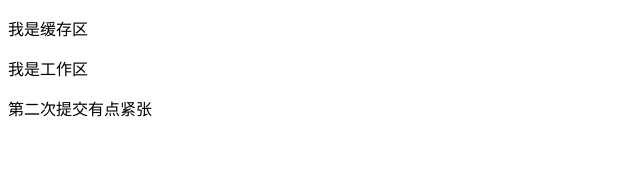
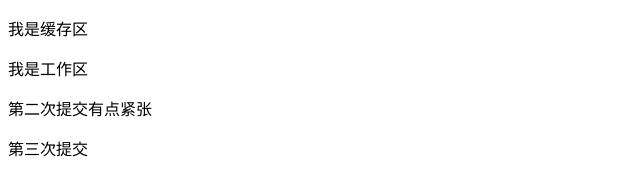
Before and after one commit to WanGrK1/NJ-HTML5-2008, a plain HTML site: page index.html in a window 1280 px wide. Shown: the whole page, without its empty margins (0-640 px from the left). Drawn offline with Linux system fonts and the light colour scheme.

Commit message:
第三次提交了

```diff
--- /dev/null
+++ b/index.css
@@ -0,0 +1,3 @@
+p{
+    color: red;
+}
--- a/index.html
+++ b/index.html
@@ -9,5 +9,6 @@
     <p>我是缓存区</p>
     <p>我是工作区</p>
     <p>第二次提交有点紧张</p>
+    <p>第三次提交</p>
 </body>
 </html>
```
